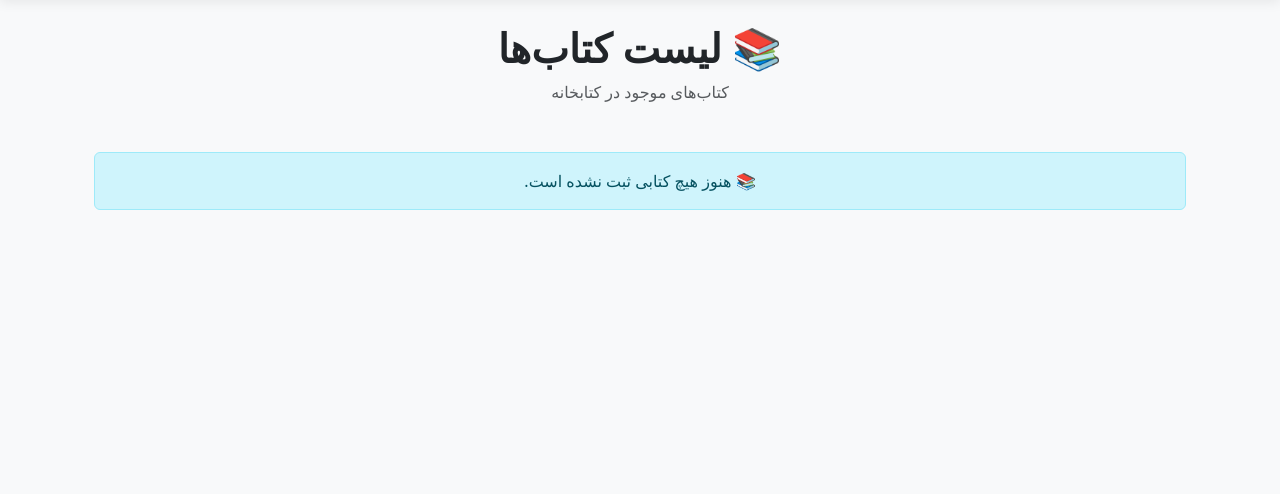
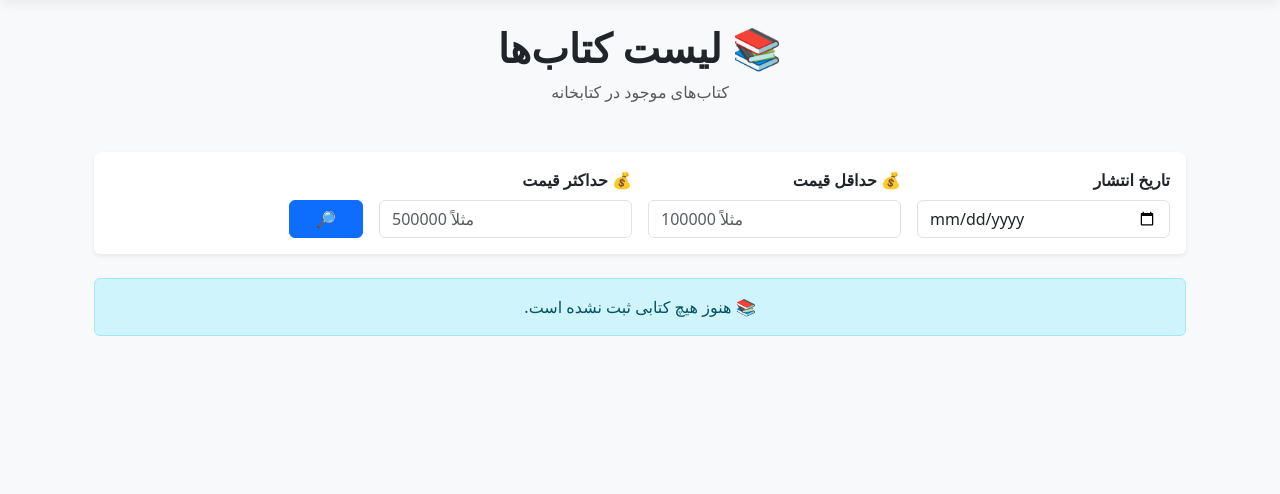
Before and after one commit to ALIasgharBalochi/library_management, a Django app: page /book/search/ in a window 1280 px wide. Shown: the part 73-567 px from the top of the page. Run offline with Django 5.2, Linux system fonts and the light colour scheme.

Commit message:
impliment delete book and filtering on tthe book

```diff
--- a/book/templates/book/list_books.html
+++ b/book/templates/book/list_books.html
@@ -4,6 +4,67 @@
   <div class="text-center mb-5">
     <h1 class="fw-bold">📚 لیست کتاب‌ها</h1>
     <p class="text-muted">کتاب‌های موجود در کتابخانه</p>
+  </div>
+  <!-- Filters -->
+  <div class="card border-0 shadow-sm mb-4">
+    <div class="card-body">
+      <form method="get">
+        <div class="row g-3 align-items-end">
+          <!-- publish date -->
+          <div class="col-md-3">
+            <label for="min_price" class="form-label fw-bold">
+              تاریخ انتشار
+            </label>
+
+            <input
+              type="date"
+              id="pub_date"
+              name="pub_date"
+              class="form-control"
+            />
+          </div>
+
+          <!-- Minimum Price -->
+          <div class="col-md-3">
+            <label for="min_price" class="form-label fw-bold">
+              💰 حداقل قیمت
+            </label>
+
+            <input
+              type="number"
+              id="min_price"
+              name="min_price"
+              class="form-control"
+              placeholder="مثلاً 100000"
+              min="0"
+            />
+          </div>
+
+          <!-- Maximum Price -->
+          <div class="col-md-3">
+            <label for="max_price" class="form-label fw-bold">
+              💰 حداکثر قیمت
+            </label>
+
+            <input
+              type="number"
+              id="max_price"
+              name="max_price"
+              class="form-control"
+              placeholder="مثلاً 500000"
+              min="0"
+            />
+          </div>
+
+          <!-- Filter Button -->
+          <div class="col-md-1 d-grid">
+            <button type="submit" class="btn btn-primary" title="اعمال فیلتر">
+              🔎
+            </button>
+          </div>
+        </div>
+      </form>
+    </div>
   </div>
 
   <div class="row g-4">
--- a/book/urls.py
+++ b/book/urls.py
@@ -1,10 +1,18 @@
 from django.urls import path, include
-from book.views import BookList, BookDetail, CreateBookView, BookSearch, UpdateBookView
+from book.views import (
+    BookList,
+    BookDetail,
+    CreateBookView,
+    BookSearch,
+    DeleteBookView,
+    UpdateBookView,
+)
 
 urlpatterns = [
     path("book_list/", BookList.as_view(), name="book_list"),
     path("book_detail/<int:pk>/", BookDetail.as_view(), name="book_detail"),
     path("create_book/", CreateBookView.as_view(), name="create_book"),
     path("update_book/<int:pk>", UpdateBookView.as_view(), name="update_book"),
+    path("delete_book/<int:pk>", DeleteBookView.as_view(), name="delete_book"),
     path("search/", BookSearch.as_view(), name="search"),
 ]
--- a/book/views.py
+++ b/book/views.py
@@ -1,6 +1,6 @@
 from django.shortcuts import render
 from book.models import Book
-from django.views.generic import ListView, DetailView, FormView, UpdateView
+from django.views.generic import ListView, DetailView, FormView, UpdateView, DeleteView
 from django.urls import reverse_lazy
 from book.form import CrateBookForm
 from book.service import BookService
@@ -41,6 +41,14 @@ class UpdateBookView(UpdateView):
         return super().form_valid(form)
 
 
+class DeleteBookView(DeleteView):
+    model = Book
+    # form_class = CrateBookForm
+    template_name = "book/delete_book.html"
+    context_object_name = "object"
+    success_url = reverse_lazy("book_list")
+
+
 class BookSearch(ListView):
     template_name = "book/list_books.html"
     context_object_name = "books"
```
Also changed, not shown: book/templates/book/book_details.html (+8 -3 lines), book/templates/book/delete_book.html (added, +9 -0 lines).
